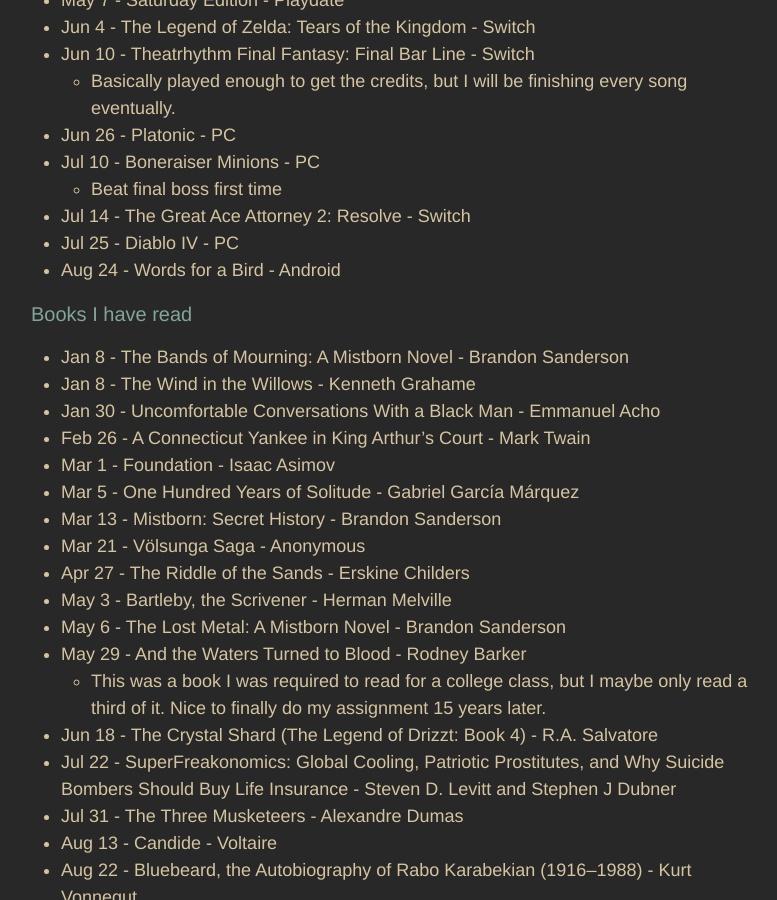
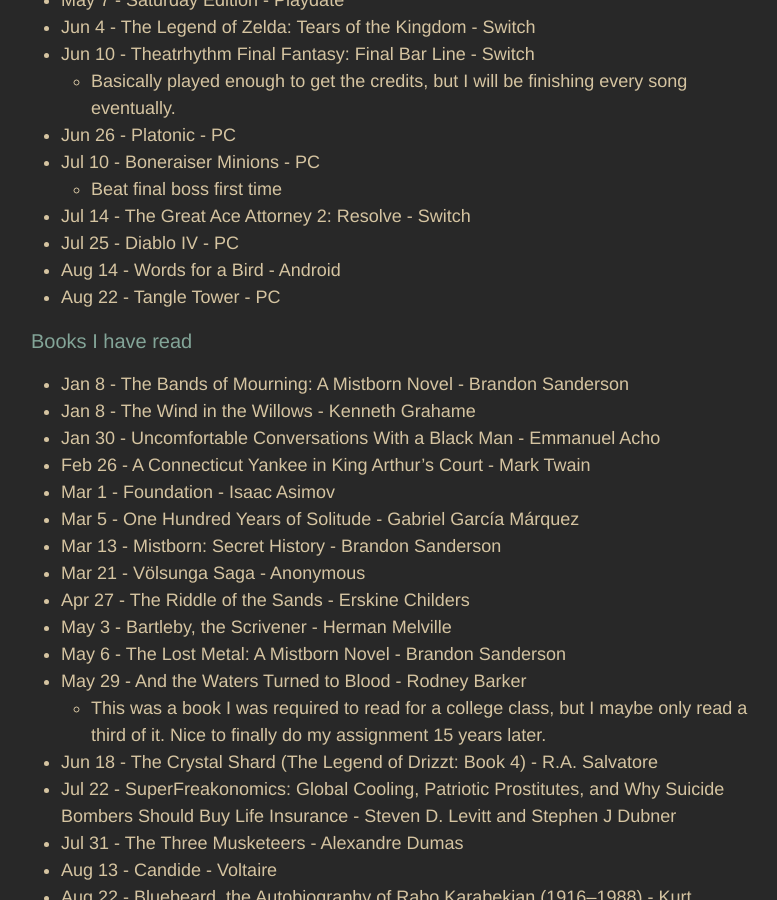
Before and after one commit to adkinsrs/sadkins_site, a Jekyll site: the page built from misc.md, in a window 1280 px wide and 900 px high, scrolled down 896 px. Shown: the whole window, without its empty margins (239-1016 px from the left). Built offline with Jekyll 4.4.1, drawn with Linux system fonts in a browser that asks for light colours.

Commit message:
beat a game

```diff
--- a/misc.md
+++ b/misc.md
@@ -39,7 +39,8 @@
   * Beat final boss first time
 * Jul 14 - The Great Ace Attorney 2: Resolve - Switch
 * Jul 25 - Diablo IV - PC
-* Aug 24 - Words for a Bird - Android
+* Aug 14 - Words for a Bird - Android
+* Aug 22 - Tangle Tower - PC
 
 ### Books I have read
 
```
